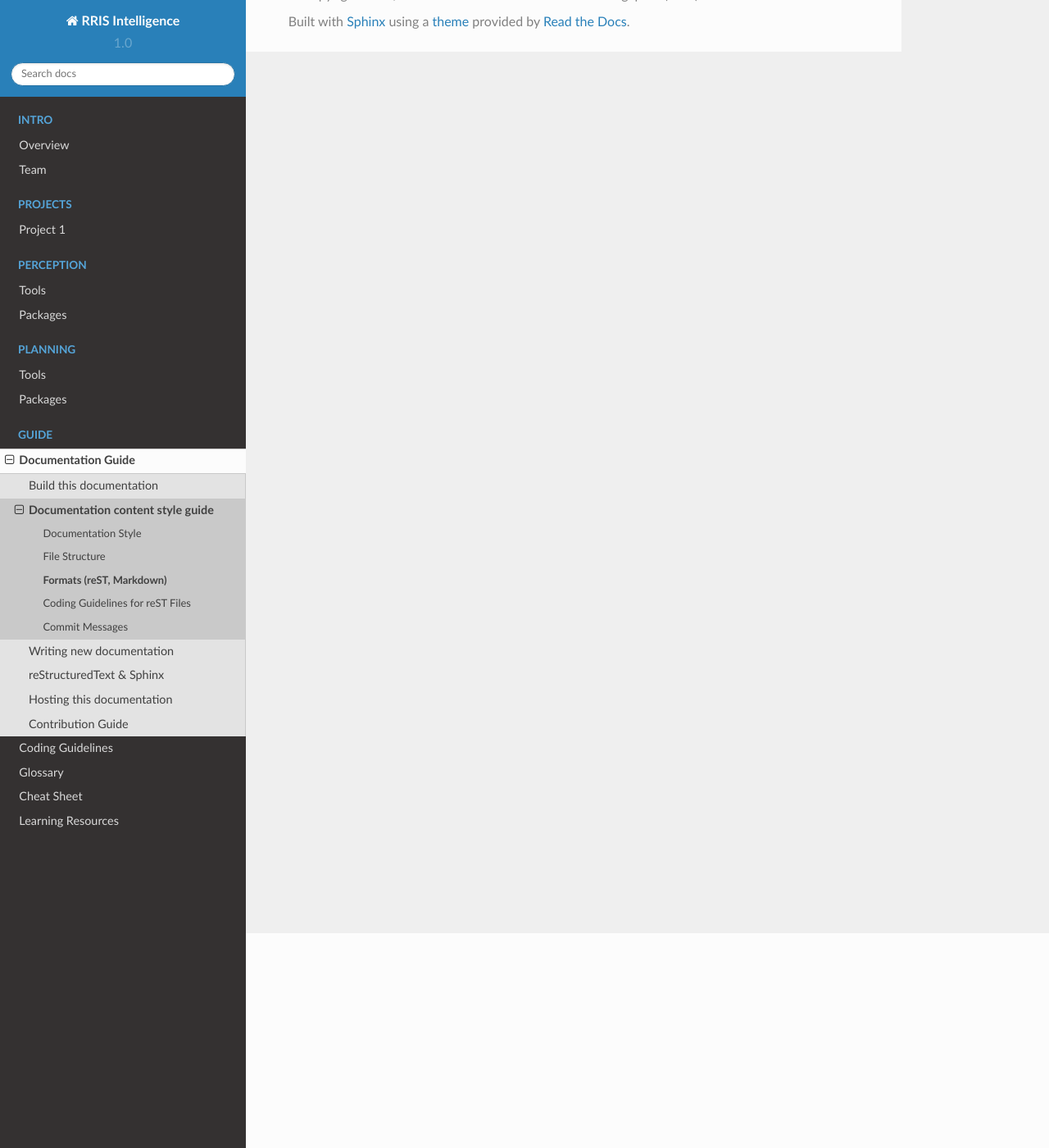
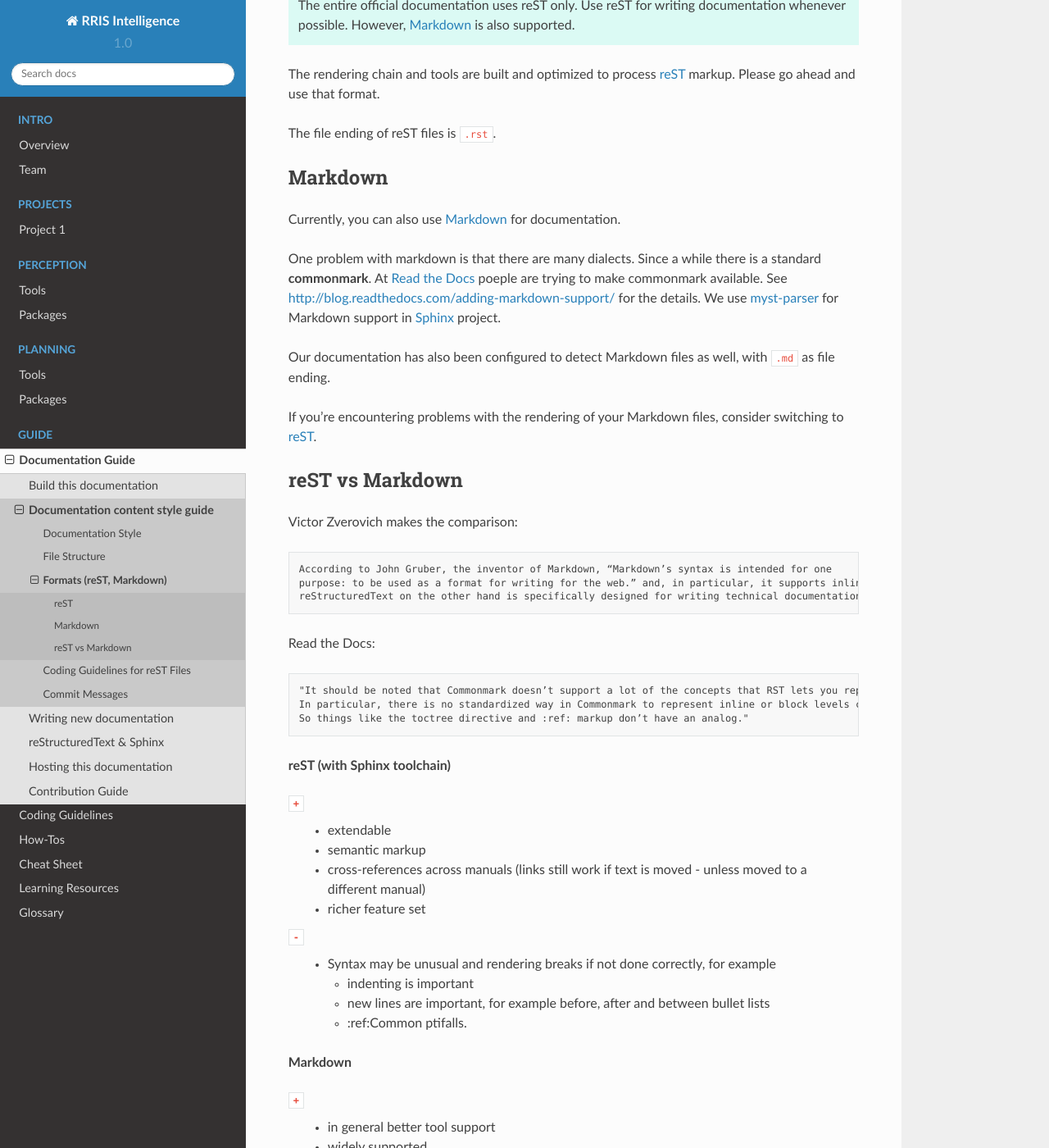
Before and after one commit to tky1026/rris_doc, a Sphinx documentation site: the page built from docs/source/Doc/Guide/Documentation/doc_format.rst, in a window 1280 px wide and 1400 px high, scrolled down 262 px. Shown: the whole window at 82% size. Built offline with Sphinx 7.4.7 and the Read the Docs theme 2.0.0, drawn with Linux system fonts in a browser that asks for light colours; pages that are not in the unit, such as notebooks, are missing from menus; some of the changed text lies outside the part shown.

```diff
--- /dev/null
+++ b/docs/source/Doc/Guide/Coding/reSTSphinx/code_rst_cheatsheet.rst
@@ -0,0 +1,5 @@
+.. _code-rst-cheatsheet:
+
+=========================
+reST & Sphinx Cheat Sheet
+=========================
--- /dev/null
+++ b/docs/source/Doc/Guide/Coding/reSTSphinx/code_rst_pitfall.rst
@@ -0,0 +1,5 @@
+.. _code-rst-pitfall:
+
+===============
+Common Pitfalls
+===============
--- /dev/null
+++ b/docs/source/Doc/Guide/Coding/reSTSphinx/code_rst_ref_hierarchy_structure.rst
@@ -0,0 +1,5 @@
+.. _code-rst-ref-hierarchy-structure:
+
+==================================================
+Toctree and the Hierarchical Structure of a Manual
+==================================================
--- /dev/null
+++ b/docs/source/Doc/Guide/Coding/reSTSphinx/code_rst_syntax.rst
@@ -0,0 +1,5 @@
+.. _code-rst-syntax:
+
+==========================
+Basic reST & Sphinx Syntax
+==========================
--- a/docs/source/Doc/Guide/Documentation/doc_format.rst
+++ b/docs/source/Doc/Guide/Documentation/doc_format.rst
@@ -1,3 +1,80 @@
 ========================
 Formats (reST, Markdown)
 ========================
+
+.. _doc-format-rest:
+
+reST
+====
+
+.. important::
+   The entire official documentation uses reST only. Use reST for writing documentation whenever possible.
+   However, :ref:`doc-format-markdown` is also supported.
+
+The rendering chain and tools are built and optimized to process :term:`reST` markup. Please go ahead and use that format.
+
+The file ending of reST files is ``.rst``.
+
+
+.. _doc-format-markdown:
+
+Markdown
+========
+
+Currently, you can also use :term:`Markdown` for documentation.
+
+One problem with markdown is that there are many dialects. Since a while there is a standard **commonmark**.
+At `Read the Docs <https://readthedocs.org>`_ poeple are trying to make commonmark available.
+See `http://blog.readthedocs.com/adding-markdown-support/ <http://blog.readthedocs.com/adding-markdown-support/>`_ for the details.
+We use `myst-parser <https://www.sphinx-doc.org/en/master/usage/markdown.html>`_ for Markdown support in :term:`Sphinx` project.
+
+Our documentation has also been configured to detect Markdown files as well, with ``.md`` as file ending.
+
+If you're encountering problems with the rendering of your Markdown files, consider switching to :ref:`doc-format-rest`.
+
+reST vs Markdown
+================
+
+Victor Zverovich makes the comparison::
+
+   According to John Gruber, the inventor of Markdown, “Markdown’s syntax is intended for one
+   purpose: to be used as a format for writing for the web.” and, in particular, it supports inline HTML.
+   reStructuredText on the other hand is specifically designed for writing technical documentation.
+
+Read the Docs::
+
+   "It should be noted that Commonmark doesn’t support a lot of the concepts that RST lets you represent.
+   In particular, there is no standardized way in Commonmark to represent inline or block levels constructs.
+   So things like the toctree directive and :ref: markup don’t have an analog."
+
+**reST (with Sphinx toolchain)**
+
+``+``
+   * extendable
+   * semantic markup
+   * cross-references across manuals (links still work if text is moved - unless moved to a different manual)
+   * richer feature set
+
+``-``
+   * Syntax may be unusual and rendering breaks if not done correctly, for example
+
+     * indenting is important
+     * new lines are important, for example before, after and between bullet lists
+     * :ref:Common ptifalls.
+
+**Markdown**
+
+``+``
+   * in general better tool support
+   * widely supported
+   * syntax is simpler and easier to read
+
+``-``
+   * various flavours (unless **commonmark** is used)
+   * less features
+
+Additional information
+----------------------
+
+* Victor Zverovich: `reStructuredText vs Markdown for documentation <https://www.zverovich.net/2016/06/16/rst-vs-markdown.html>`_ (2016)
+* Read the Docs: `Read the Docs & Sphinx now support Commonmark <https://blog.readthedocs.com/adding-markdown-support/>`_ (2015)
--- a/docs/source/Doc/Guide/Documentation/doc_contribution.rst
+++ b/docs/source/Doc/Guide/HowTo/howto_contribute_doc.rst
@@ -1,5 +1,7 @@
+.. _howto-contribute-doc:
+
 ================================
 Documentation Contribution Guide
 ================================
 
-Guide for contributing to this documentation on GitHub.
+How to contribute to this documentation.
--- /dev/null
+++ b/docs/source/Doc/Guide/HowTo/howto_tools_doc.rst
@@ -0,0 +1,5 @@
+.. _howto-tools-doc:
+
+======================
+Tools for Editing reST
+======================
--- a/docs/source/Doc/Guide/glossary.rst
+++ b/docs/source/Doc/Guide/glossary.rst
@@ -66,11 +66,13 @@ N
 
 P
 
+`PDF`,
 `Proprietary`,
 `Python`
 
 R
 
+`Read the Docs`,
 `reStructuredText`,
 `reST`,
 `ROS1`,
@@ -104,5 +106,8 @@ What terms mean:
    reStructuredText
       Use :term:`reST` as abbreviation.
 
+   Sphinx
+      `Sphinx <https://www.sphinx-doc.org/en/master/>`_ is a powerful documentation generator that has many great features for writing technical documentation.
+
    .. Some special term
    ..    Description to this special term
--- a/docs/source/Doc/Guide/guide_code.rst
+++ b/docs/source/Doc/Guide/guide_code.rst
@@ -1,3 +1,8 @@
 =================
 Coding Guidelines
 =================
+
+.. toctree::
+   :maxdepth: 1
+
+   reStructuredText & Sphinx <Coding/reSTSphinx/code_rst.rst>
--- a/docs/source/Doc/Guide/guide_doc.rst
+++ b/docs/source/Doc/Guide/guide_doc.rst
@@ -128,7 +128,4 @@ Hosting this documentation
 Contribution Guide
 ==================
 
-.. toctree::
-   :maxdepth: 1
-
-   Documentation/doc_contribution.rst
+Read the :ref:`contribution guide <howto-contribute-doc>` on how to contribute to this documentation.
--- a/docs/source/TOC.rst
+++ b/docs/source/TOC.rst
@@ -65,9 +65,10 @@ Table of Contents
 
    Documentation Guide <Doc/Guide/guide_doc>
    Coding Guidelines <Doc/Guide/guide_code>
-   Glossary <Doc/Guide/glossary>
+   How-Tos <Doc/Guide/howto.rst>
    Cheat Sheet <Doc/Guide/cheat_sheet>
    Learning Resources <Doc/Guide/learning>
+   Glossary <Doc/Guide/glossary>
 
 
 .. toctree::
```
Also changed, not shown: docs/source/Doc/Guide/Coding/reSTSphinx/code_rst.rst (added, +23 -0 lines), docs/source/Doc/Guide/Coding/reSTSphinx/code_rst_intro.rst (added, +66 -0 lines), docs/source/Doc/Guide/Coding/reSTSphinx/code_rst_ref.rst (added, +12 -0 lines), docs/source/Doc/Guide/Coding/reSTSphinx/code_rst_ref_code_blocks.rst (added, +10 -0 lines), docs/source/Doc/Guide/Coding/reSTSphinx/code_rst_ref_links.rst (added, +10 -0 lines), docs/source/Doc/Guide/howto.rst (added, +9 -0 lines), docs/source/Doc/Guide/_Asset/code_rst_intro_example.png (added).
